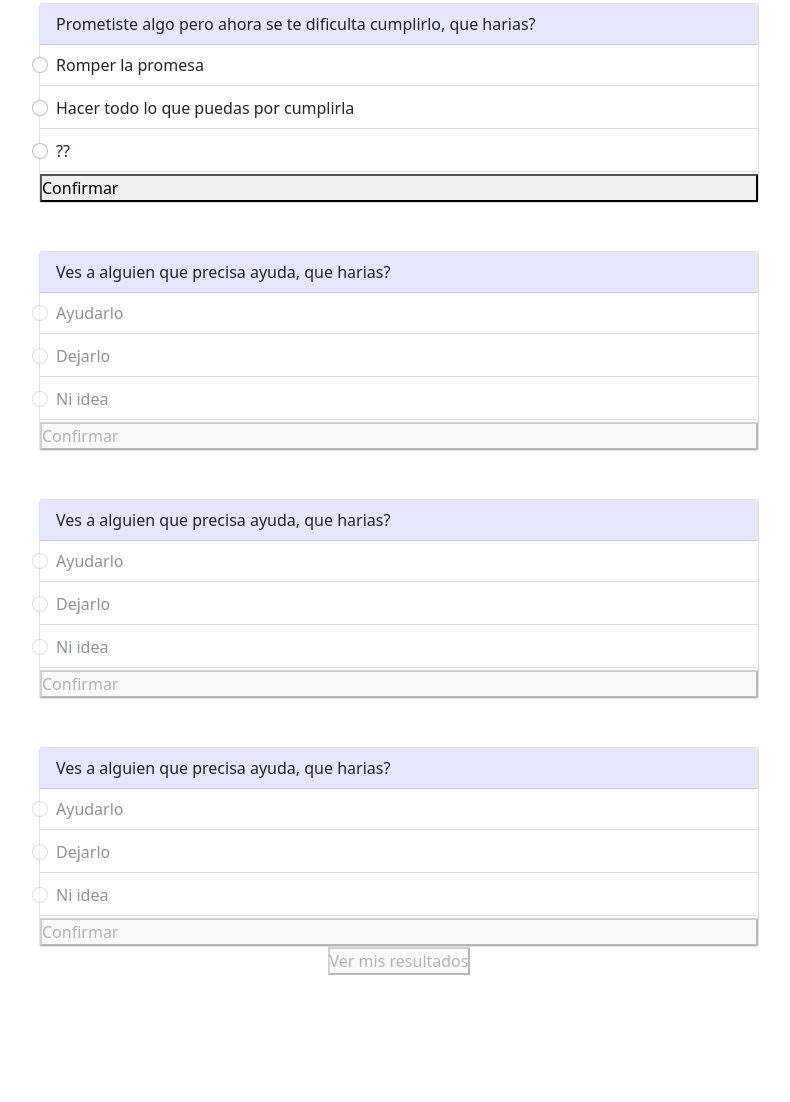
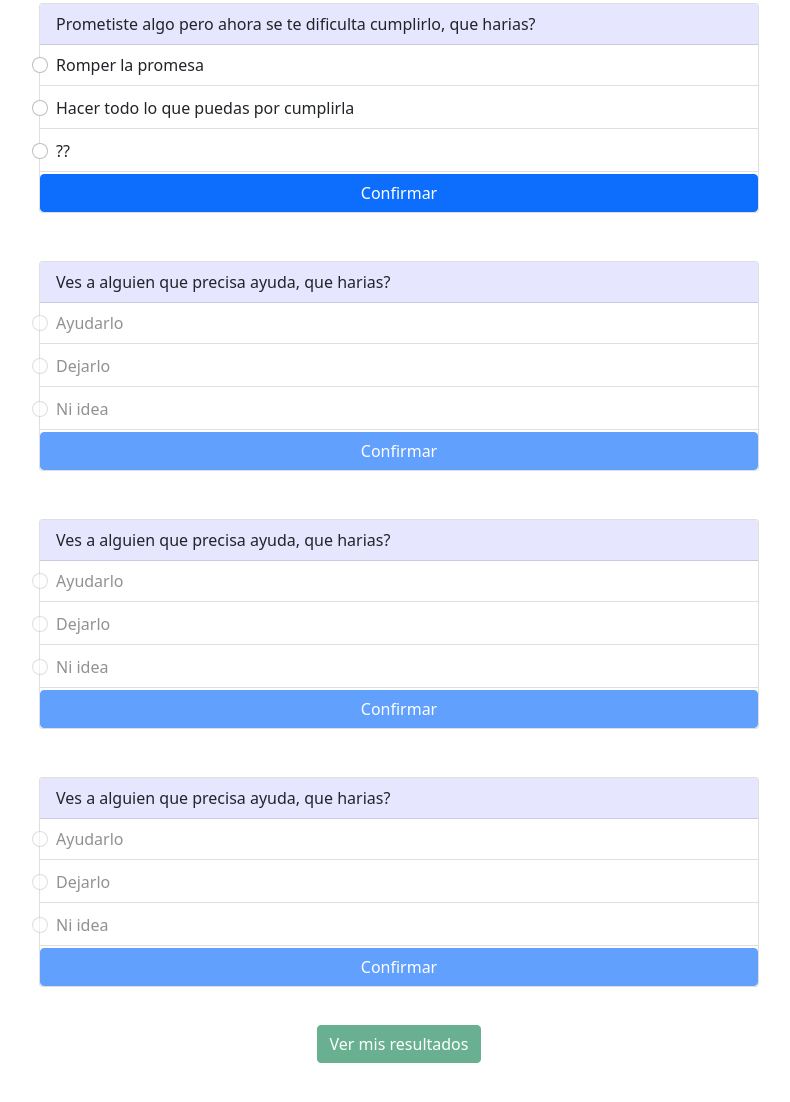
Before and after one commit to buenahora/JuegoFilosofia, a plain HTML site: page index.html in a window 1280 px wide. Shown: the part 290-1392 px from the top of the page, without its empty margins (241-1031 px from the left). Before the commit the page ends 1329 px from the top, so only its background shows below. Drawn offline with nearby package versions, Linux system fonts and the light colour scheme.

Commit message:
btn resultado styles

```diff
--- a/script.js
+++ b/script.js
@@ -59,7 +59,7 @@ opciones.map( (opcion, index) => {
                 <input class="form-check-input" type="radio" name='flexRadioDefault${index}' id="flexRadioDefault${index}-3" value="3">
                 <label class="form-check-label" for="flexRadioDefault${index}-3" id="label3">${opcion.label3}</label>
             </div>
-            <button id="confirmar">Confirmar</button>
+            <button id="confirmar" class="btn btn-primary">Confirmar</button>
     </ul>
         `;
     } else {
@@ -78,7 +78,7 @@ opciones.map( (opcion, index) => {
                 <input class="form-check-input" type="radio" name='flexRadioDefault${index}' id="flexRadioDefault${index}-3" value="3" disabled>
                 <label class="form-check-label" for="flexRadioDefault${index}-3" id="label3">${opcion.label3}</label>
             </div>
-            <button id="confirmar" disabled>Confirmar</button>
+            <button id="confirmar" class="btn btn-primary" disabled>Confirmar</button>
     </ul>
         `;
     }
@@ -92,6 +92,7 @@ opciones.map( (opcion, index) => {
         div.id = "btnVerResultado"
         div.textContent = "Ver mis resultados"
         div.disabled = true;
+        div.classList.add("btn", "btn-success");
         document.querySelector('#containergrandepreguntas').appendChild(div)
 
         div.addEventListener("click", () => {
--- a/styles.scss
+++ b/styles.scss
@@ -48,3 +48,11 @@ $font: 'Poppins', sans-serif;
     top: 0;
     z-index: 2;
 }
+
+#confirmar{
+    text-align: center;
+}
+
+#btnVerResultado{
+    margin-top: 3%;
+}
```
Also changed, not shown: styles.css.
